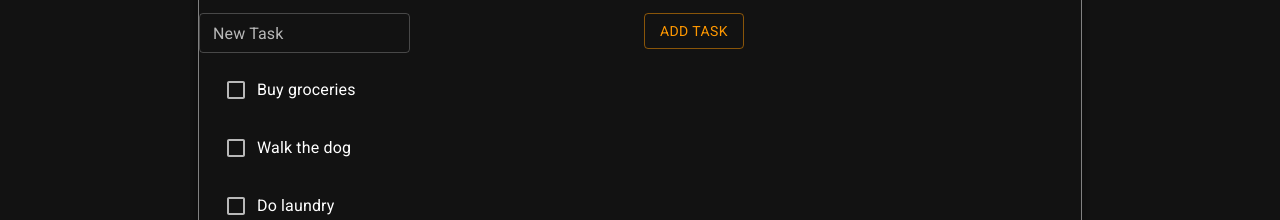
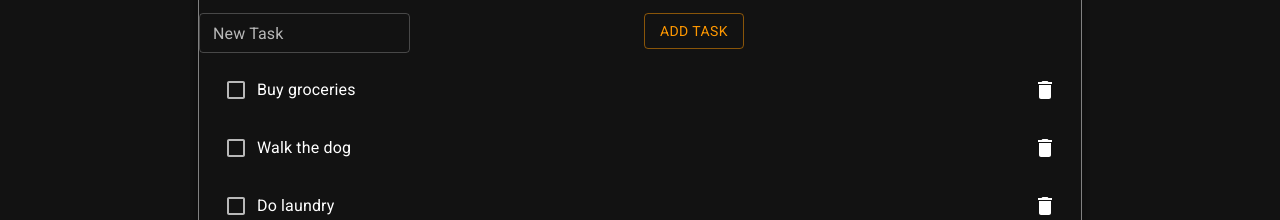
Before and after one commit to makcext/aboutme, a React (Create React App) app: page / in a window 1280 px wide. Shown: the part 732-952 px from the top of the page. Built offline with nearby package versions, Linux system fonts and the light colour scheme; no server answers; a web font is replaced by a local one.

Commit message:
ToDo widget add remove task button

```diff
--- a/src/components/ToDo/TaskController.ts
+++ b/src/components/ToDo/TaskController.ts
@@ -1,7 +1,7 @@
 
 // taskcontroller.ts
 
-import { addTask, getTasks, toggleTaskCompletion } from './TaskModel';
+import { addTask, getTasks, toggleTaskCompletion, deleteTask } from './TaskModel';
 import { Task } from './TaskModel';
 
 export function createTask(title: string): Task {
@@ -16,3 +16,7 @@ export function getAllTasks(): Task[] {
 export function updateTaskCompletion(id: number): void {
   toggleTaskCompletion(id);
 }
+
+export function removeTask(id: number): void {
+  deleteTask(id);
+}
--- a/src/components/ToDo/TaskModel.ts
+++ b/src/components/ToDo/TaskModel.ts
@@ -9,6 +9,12 @@ export interface Task {
 let nextId = 1;
 const tasks: Task[] = [];
 
+addTask("Buy groceries"); // Pre-rendered as not completed
+addTask("Walk the dog"); // Pre-rendered as not completed
+addTask("Do laundry");
+
+
+
 export function addTask(title: string): Task {
   const task: Task = {
     id: nextId++,
@@ -19,12 +25,14 @@ export function addTask(title: string): Task {
   return task;
 }
 
-addTask("Buy groceries"); // Pre-rendered as not completed
-addTask("Walk the dog"); // Pre-rendered as not completed
-addTask("Do laundry");
 
 export function getTasks(): Task[] {
   return tasks;
+}
+
+export function deleteTask(id: number): void {
+  const newTasks = tasks.filter(task => task.id !== id);
+  tasks.splice(0, tasks.length, ...newTasks);
 }
 
 export function toggleTaskCompletion(id: number): void {
--- a/src/components/ToDo/TaskView.tsx
+++ b/src/components/ToDo/TaskView.tsx
@@ -1,11 +1,14 @@
 // taskview.tsx
 
 import React, { useState } from 'react';
-import { createTask, getAllTasks, updateTaskCompletion } from './TaskController';
+import { createTask, getAllTasks, updateTaskCompletion, removeTask } from './TaskController';
 import Checkbox from '@mui/material/Checkbox';
 import List from '@mui/material/List';
 import ListItem from '@mui/material/ListItem';
 import ListItemText from '@mui/material/ListItemText';
+import ListItemSecondaryAction from '@mui/material/ListItemSecondaryAction';
+import IconButton from '@mui/material/IconButton';
+import DeleteIcon from '@mui/icons-material/Delete';
 import TextField from '@mui/material/TextField';
 import Button from '@mui/material/Button';
 import Grid from '@mui/material/Grid';
@@ -32,7 +35,6 @@ const TaskView: React.FC = () => {
   };
 
   const handleTaskCompletionToggle = (id: number) => {
-    // debugger;
     const updatedTasks = tasks.map(task => {
       if (task.id === id) {
         return { ...task, completed: !task.completed };
@@ -40,9 +42,15 @@ const TaskView: React.FC = () => {
       return task;
     });
     setTasks(updatedTasks);
-    console.log(updatedTasks);
     updateTaskCompletion(id); // Update the completion status in the database
   };
+
+  const handleRemoveTask = (id: number) => {
+    const updatedTasks = tasks.filter(task => task.id !== id);
+    setTasks(updatedTasks);
+    removeTask(id); // Remove the task from the database
+  };
+
 
   return (
     <>
@@ -70,11 +78,16 @@ const TaskView: React.FC = () => {
       <List>
   {tasks.map(task => (
     <ListItem key={task.id}>
-            <Checkbox color='warning'
+      <Checkbox
         checked={task.completed}
         onChange={() => handleTaskCompletionToggle(task.id)}
       />
       <ListItemText primary={task.title} />
+      <ListItemSecondaryAction>
+      <IconButton onClick={() => handleRemoveTask(task.id)}>
+          <DeleteIcon />
+        </IconButton>
+      </ListItemSecondaryAction>
     </ListItem>
   ))}
 </List>
--- a/src/components/Wolt/WoltModel.ts
+++ b/src/components/Wolt/WoltModel.ts
@@ -1,8 +1,4 @@
 // WoltModel.ts
-
-
-
-
 export interface Cart {
   cartValue: number;
   numItems: number;
@@ -85,6 +81,4 @@ export const calculateDeliveryFee = (cart: Cart, options: DeliveryOptions): numb
 
   // return Math.min(deliveryFee, maxFee);
 
-
-
 };
```
Lines whose indentation alone changed are shown as unchanged.
